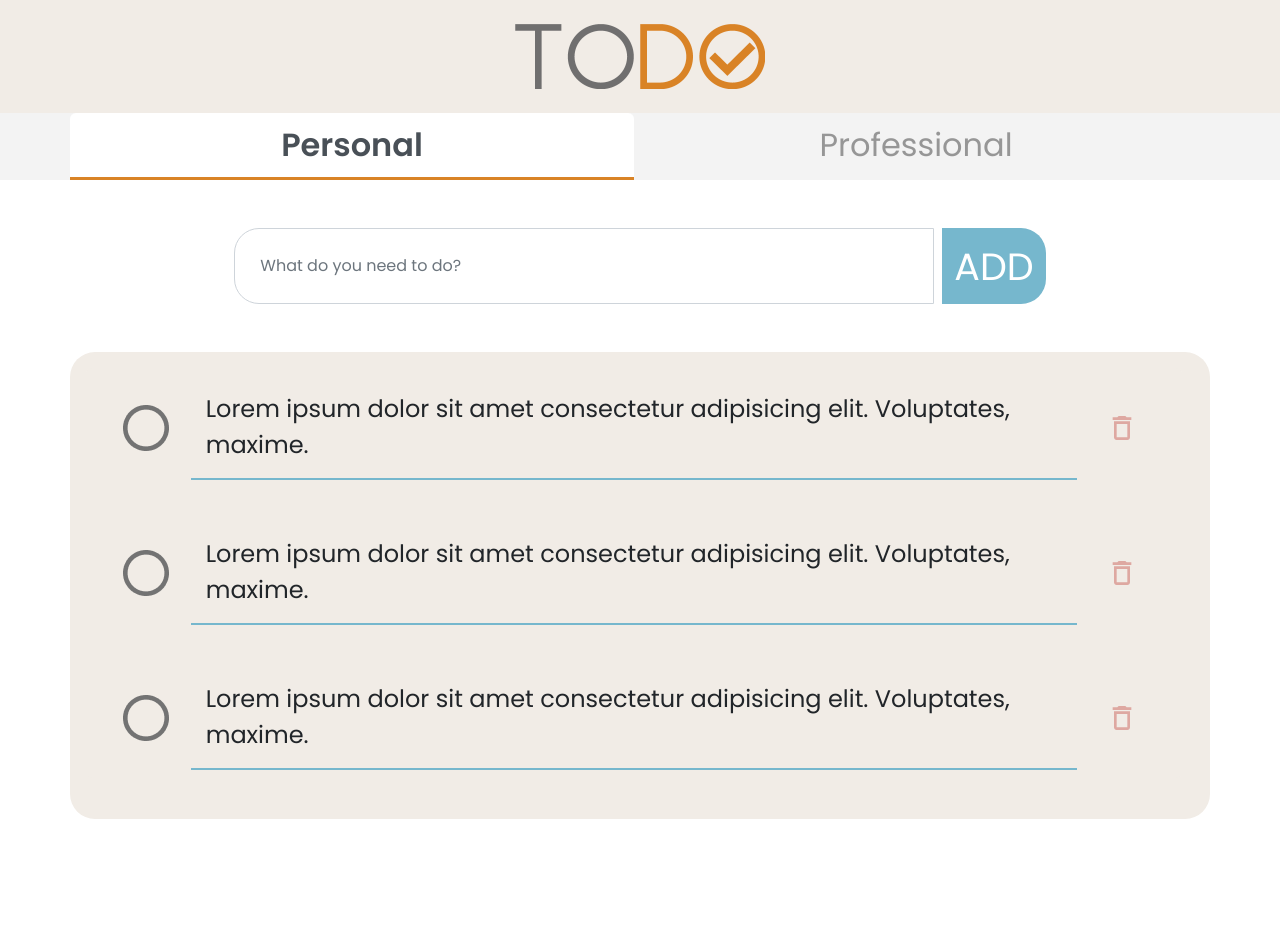
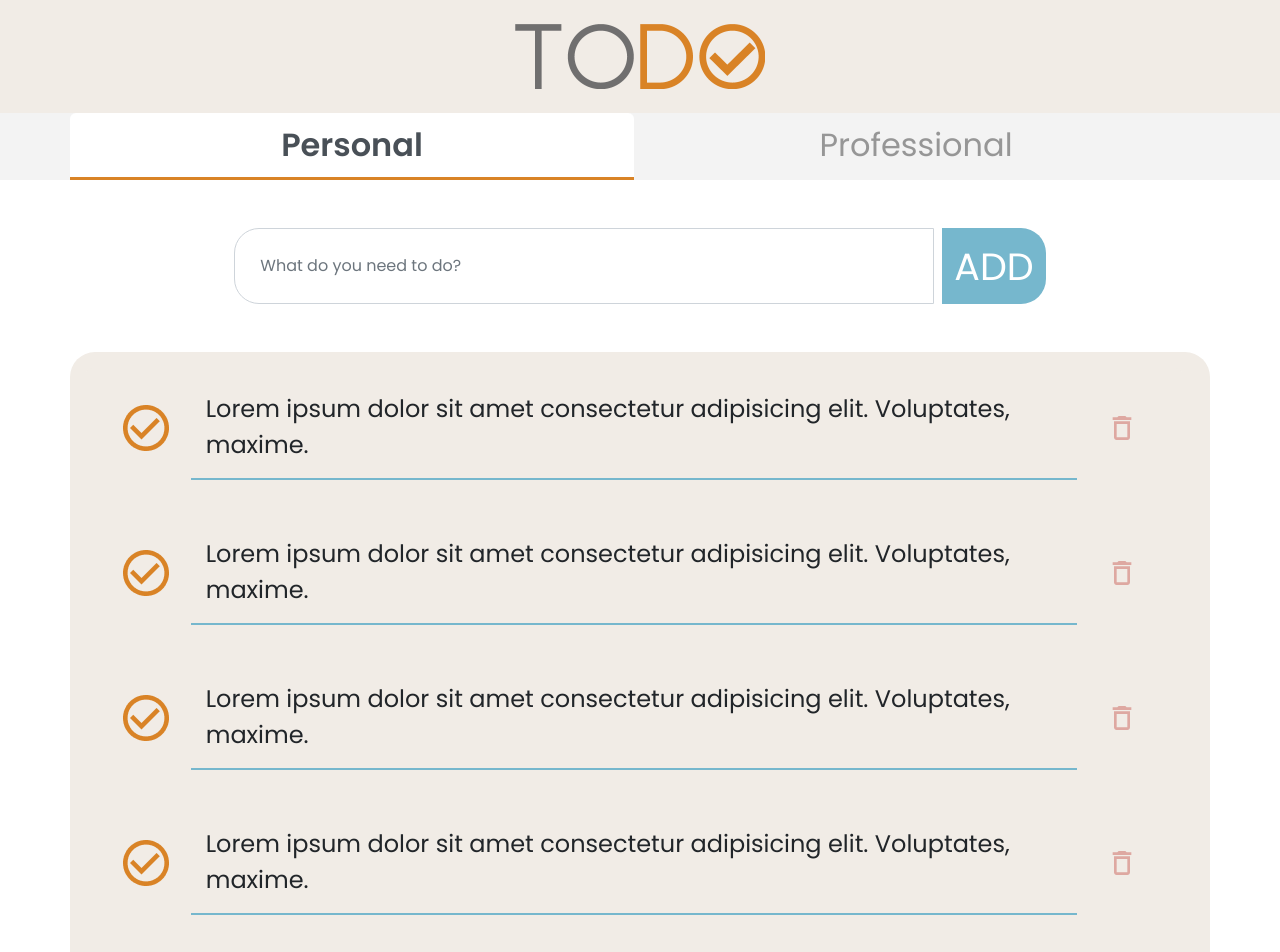
Before and after one commit to ilia-bielousov/toDoReactClasses_frontend, a React (Create React App) app in the folder my-app/: page / in a window 1280 px wide. Shown: the top 952 px of the page. Before the commit the page ends 843 px from the top, so only its background shows below. Built offline with nearby package versions, Linux system fonts and the light colour scheme.

Commit message:
switching between personal i professional, played with removal

```diff
--- a/my-app/src/components/app/App.js
+++ b/my-app/src/components/app/App.js
@@ -10,7 +10,8 @@ class App extends Component {
     super(props);
 
     this.state = {
-      data: [[{
+      ourChoose: true,
+      dataPersonal: [{
         name: 'Personal',
         checked: false,
         value: '',
@@ -30,8 +31,22 @@ class App extends Component {
         value: '',
         deleted: false,
         id: 2
+      },
+      {
+        name: 'Personal',
+        checked: false,
+        value: '',
+        deleted: false,
+        id: 3
+      },
+      {
+        name: 'Personal',
+        checked: true,
+        value: '',
+        deleted: false,
+        id: 4
       }],
-      [{
+      dataProfessional: [{
         name: 'Professional',
         checked: false,
         value: '',
@@ -44,20 +59,45 @@ class App extends Component {
         value: '',
         deleted: false,
         id: 1
-      }]]
+      }]
     }
   }
 
+  chooseDataBase = (nav) => {
+    this.setState(({ ourChoose }) => {
+      if (nav.getAttribute('Personal')) {
+        return {
+          ourChoose: !ourChoose
+        }
+      } else {
+        return {
+          ourChoose: !ourChoose
+        }
+      }
+    });
+  }
+
+  deleteItem = (id) => {
+    this.setState(({ data }) => {
+      return {
+        data: data.filter(item => item.id !== id)
+      }
+    });
+  }
+
   render() {
-    const {data} = this.state
+    const { ourChoose, dataPersonal, dataProfessional } = this.state;
 
     return (
       <div className="App">
         <AppHeader />
-        <AppNav />
+        <AppNav onChoose={this.chooseDataBase}/>
         <main className='main'>
           <AppForm />
-          <AppList data={data}/>
+          <AppList
+            data={ourChoose ? dataPersonal : dataProfessional}
+            deleteItem={this.deleteItem}
+          />
         </main>
       </div>
     );
--- a/my-app/src/components/appList/AppList.js
+++ b/my-app/src/components/appList/AppList.js
@@ -11,16 +11,16 @@ class AppList extends Component {
   render() {
     const ourData = this.props;
 
-    const items = ourData.data[0].map(item => {
+    const items = ourData.data.map(item => {
       const { id, ...itemProps } = item
 
       return (
-        <AppListItem key={id}
-          {...itemProps} />
+        <AppListItem
+          key={id}
+          {...itemProps}
+          deleteItem={() => this.props.deleteItem(id)}/>
       )
     });
-
-    console.log(ourData);
 
     return (
       <Container>
--- a/my-app/src/components/appListItem/appListItem.js
+++ b/my-app/src/components/appListItem/appListItem.js
@@ -8,38 +8,19 @@ import './appListItem.scss'
 class AppListItem extends Component {
   constructor(props) {
     super(props);
-
-    this.state = {
-      checkNote: false,
-      del: false
-    }
-  }
-
-  checkNote = () => {
-    this.setState(({ checkNote }) => {
-      return {
-        checkNote: !checkNote
-      }
-    });
   }
 
   render() {
-    const { checkNote, del } = this.state;
+    const { name, checked, deleted, id} = this.props;
 
     let num = 0.3;
-
-    if (del) {
-      num = 1;
-    } else {
-      num = 0.3
-    }
 
     return (
       <>
         <ListGroupItem as="li" className="list__item d-flex align-items-center">
           <Col sm={1} xs={2} className="d-grid">
-            <span className="list__done" onClick={this.checkNote}>
-              <img src={checkNote ? markedNote : nomarkedNote} alt="note" />
+            <span className="list__done">
+              <img src={markedNote} alt="note" />
             </span>
           </Col>
           <Col sm={10} xs={8} className="d-grid">
@@ -47,8 +28,8 @@ class AppListItem extends Component {
               Lorem ipsum dolor sit amet consectetur adipisicing elit. Voluptates, maxime.
             </p>
           </Col>
-          <Col sm={1} xs={2} className="d-grid" onClick={this.test2}>
-            <span className="list__delete" onMouseEnter={this.test2} onMouseLeave={this.test2}>
+          <Col sm={1} xs={2} className="d-grid">
+            <span className="list__delete" onClick={this.props.deleteItem}>
               <svg width="32" height="32" viewBox="0 0 32 32" fill="none" xmlns="http://www.w3.org/2000/svg">
                 <g opacity={num} clipPath="url(#clip0_116_185)">
                   <path
--- a/my-app/src/components/appNav/AppNav.js
+++ b/my-app/src/components/appNav/AppNav.js
@@ -7,16 +7,21 @@ class AppNav extends Component {
   //   super(props);
   // }
 
+  switch = (e) => {
+    this.props.onChoose(e.target);
+  }
+
   render() {
+
     return (
       <div className="nav">
         <Container>
           <Row>
             <Nav variant="tabs" defaultActiveKey="Personal">
-              <Nav.Item className="col-12 col-sm-6">
+              <Nav.Item className="col-12 col-sm-6" onClick={this.switch}>
                 <Nav.Link eventKey="Personal">Personal</Nav.Link>
               </Nav.Item>
-              <Nav.Item className="col-12 col-sm-6">
+              <Nav.Item className="col-12 col-sm-6" onClick={this.switch}>
                 <Nav.Link eventKey="Professional">Professional</Nav.Link>
               </Nav.Item>
             </Nav>
```
